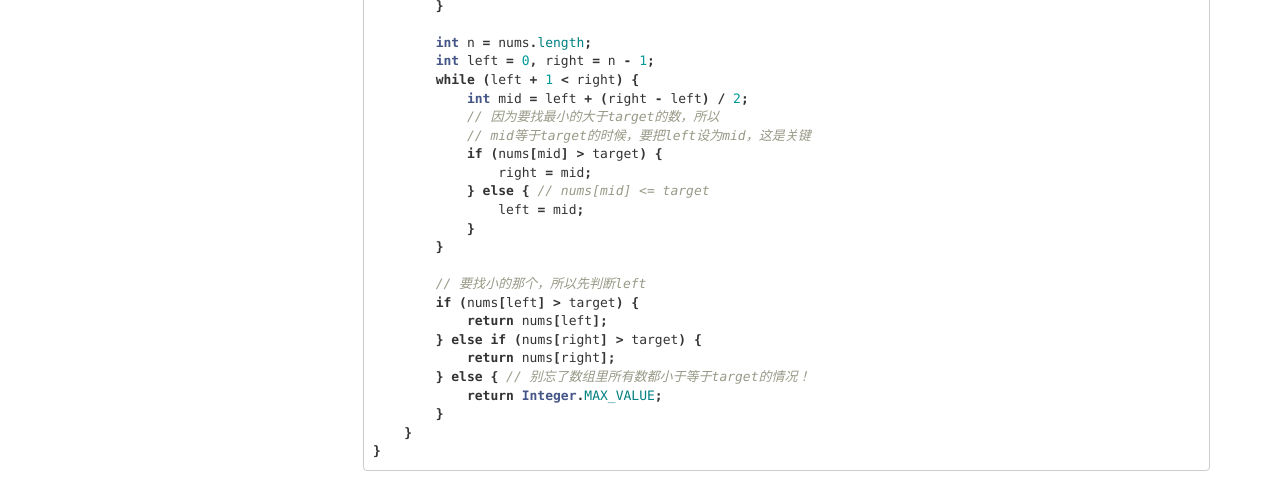
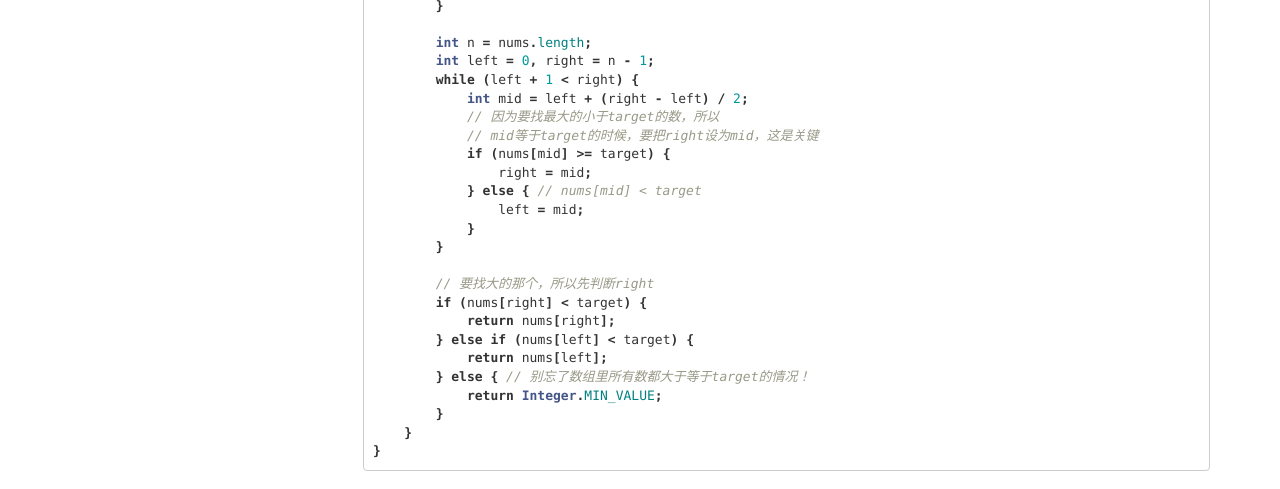
Before and after one commit to HungryOrc/hungryorc.github.io, a Jekyll site: the page built from pages/algorithm/algorithm_smallest_number_larger_than_or_largest_number_smaller_than_target_in_sorted_array.md, in a window 1280 px wide. Shown: the part 1382-1871 px from the top of the page. Built offline with Jekyll 4.4.1, drawn with Linux system fonts in a browser that asks for light colours; nearby versions of some CDN libraries; comment, search, counter and statistics services are not loaded.

Commit message:
Update algorithm_smallest_number_larger_than_or_largest_number_smaller_than_target_in_sorted_array.md

```diff
--- a/pages/algorithm/algorithm_smallest_number_larger_than_or_largest_number_smaller_than_target_in_sorted_array.md
+++ b/pages/algorithm/algorithm_smallest_number_larger_than_or_largest_number_smaller_than_target_in_sorted_array.md
@@ -66,22 +66,22 @@ class Solution {
         int left = 0, right = n - 1;
         while (left + 1 < right) {
             int mid = left + (right - left) / 2;
-            // 因为要找最小的大于target的数，所以
-            // mid等于target的时候，要把left设为mid，这是关键
-            if (nums[mid] > target) {
+            // 因为要找最大的小于target的数，所以
+            // mid等于target的时候，要把right设为mid，这是关键
+            if (nums[mid] >= target) {
                 right = mid;
-            } else { // nums[mid] <= target
+            } else { // nums[mid] < target
                 left = mid;
             }
         }
 
-        // 要找小的那个，所以先判断left
-        if (nums[left] > target) {
+        // 要找大的那个，所以先判断right
+        if (nums[right] < target) {
+            return nums[right];
+        } else if (nums[left] < target) {
             return nums[left];
-        } else if (nums[right] > target) {
-            return nums[right];
-        } else { // 别忘了数组里所有数都小于等于target的情况！
-            return Integer.MAX_VALUE;
+        } else { // 别忘了数组里所有数都大于等于target的情况！
+            return Integer.MIN_VALUE;
         }
     }
 }
```
